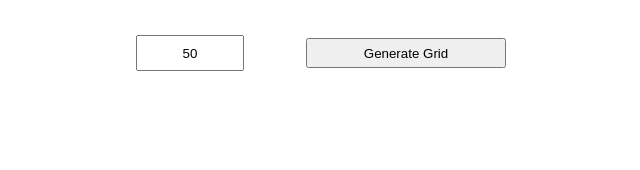
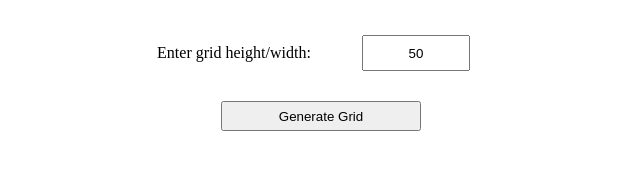
Before and after one commit to JCannon92/etch-a-sketch, a plain HTML site: page index.html in a window 1280 px wide. Shown: the whole page, without its empty margins (319-959 px from the left). Drawn offline with Linux system fonts and the light colour scheme.

Commit message:
Adjust UI elements
Add a label for the grid generate input.
Adjust location of label, input and button.

```diff
--- a/index.html
+++ b/index.html
@@ -9,6 +9,7 @@
 </head>
 <body>
     <div class="button-container">
+        <label for="create-grid">Enter grid height/width:</label>
         <input type="text" id="create-grid" value="50">
         <button id="create-grid">Generate Grid</button>
     </div>
--- a/styles.css
+++ b/styles.css
@@ -1,7 +1,8 @@
 div.button-container {
     margin: 20px auto;
     display: flex;
-    justify-content: space-between;
+    flex-wrap: wrap;
+    justify-content: space-evenly;
     align-items: center;
     width: 400px;
 }
```
